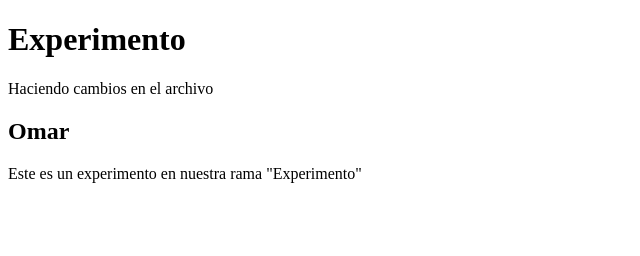
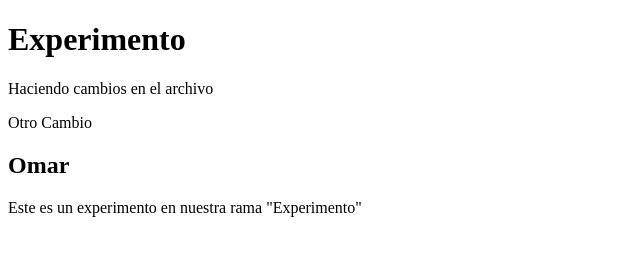
Before and after one commit to Omar231098/curso, a plain HTML site: page index.html in a window 1280 px wide. Shown: the whole page, without its empty margins (0-640 px from the left). Drawn offline with Linux system fonts and the light colour scheme.

Commit message:
Agregando mas cambios

```diff
--- a/index.html
+++ b/index.html
@@ -9,6 +9,7 @@
 	<header>
 		<h1>Experimento</h1>
 		<p>Haciendo cambios en el archivo</p>
+		<p>Otro Cambio</p>
 	</header>
 	<div class="container">
 		<h2>Omar</h2>
```
